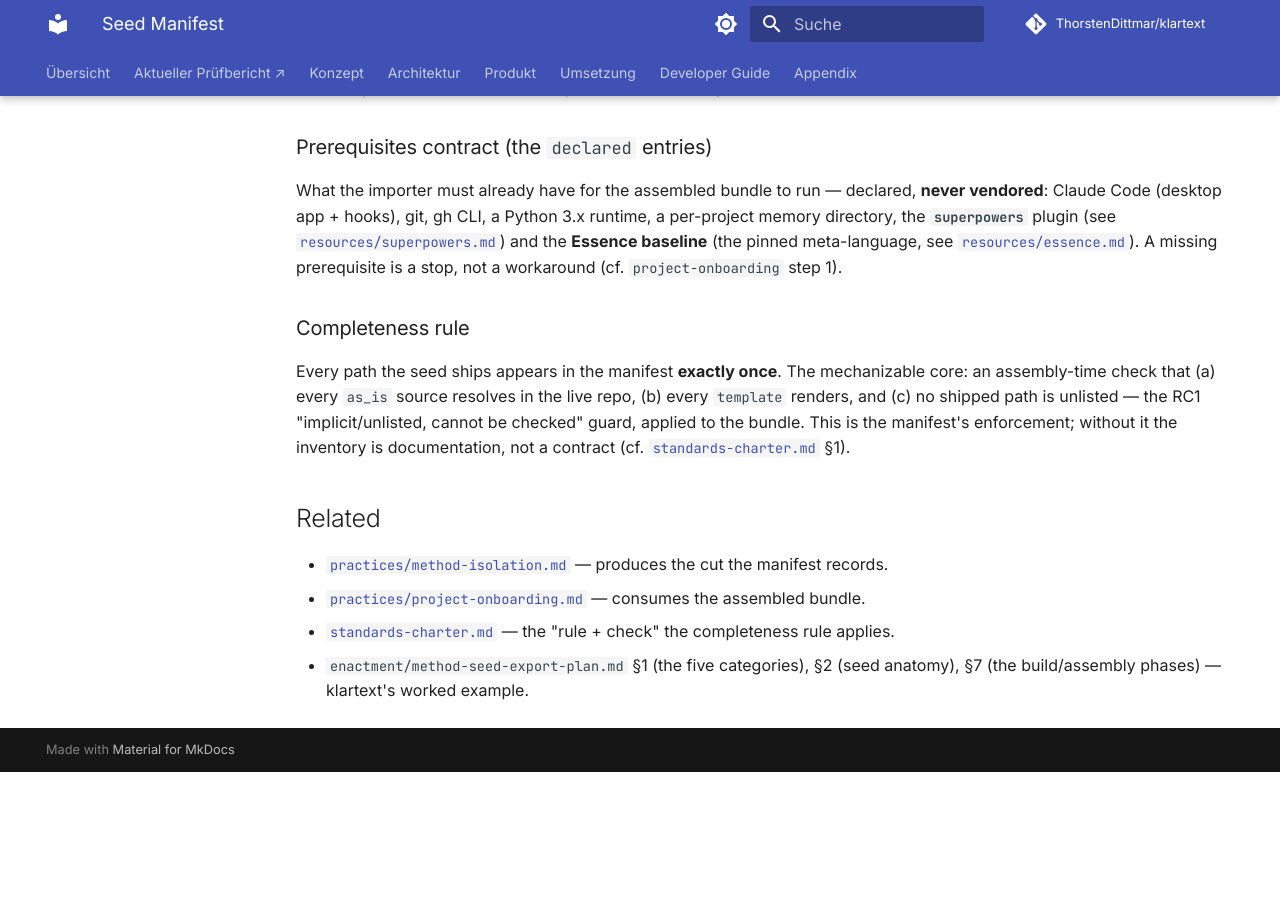
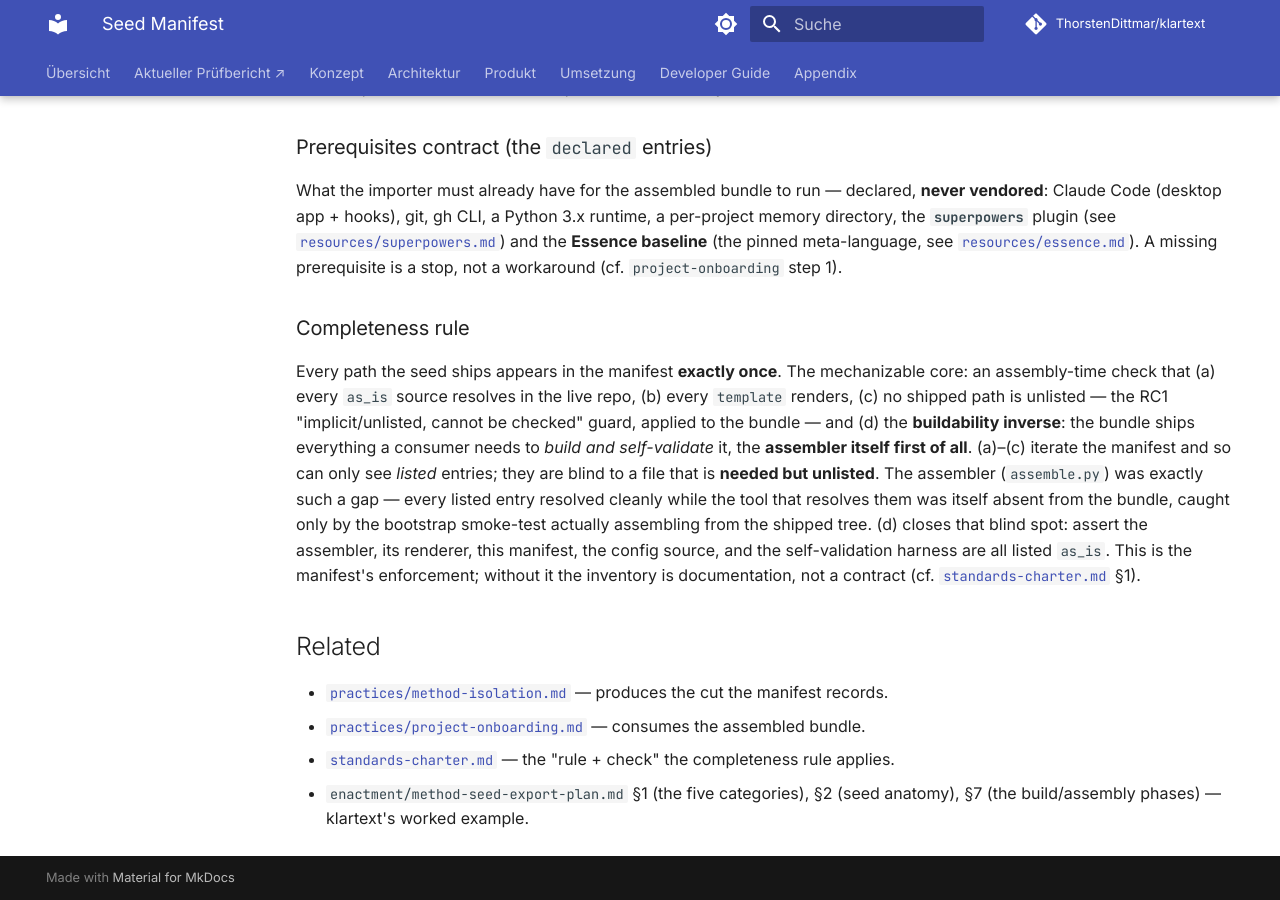
Before and after one commit to ThorstenDittmar/klartext, an MkDocs documentation site: the page built from docs/method/library/seed-manifest.md, in a window 1280 px wide and 900 px high, scrolled down 1649 px. Built offline with MkDocs 1.6.1 and Material for MkDocs 9.7.7, drawn with Linux system fonts in a browser that asks for light colours; comment, search, counter and statistics services are not loaded; before the commit the page ends 2421 px from its top, so only the background shows below that.

Commit message:
docs(method): ship the assembler in the bundle + scope zero-literal DoD (seed #204 follow-up) (#205)
The bootstrap smoke-test (#204) surfaced three composition questions OE owns.
Resolutions:

MANIFEST (Q2): seed/assemble.py was unlisted — the bundle shipped no assembler,
so a consumer could not build it. Add assemble.py (THE assembler), plus
smoke_test.py and bootstrap-smoke-test.yml as as_is for consumer self-validation
(project-onboarding §7 DoD). All three carry zero klartext literals (verified).

DoD scope (Q1): worked-example citations of the source endeavour in as_is L3
method cards are legitimate — they follow the ratified "klartext = worked example"
decision; scrubbing them would destroy the example. project-onboarding §7 now
scopes "zero source-endeavour literal" to the rendered + config outputs (the
global-sed anti-pattern), with the as_is worked-example carve-out explicit.

Completeness rule (lesson): the manifest checks (a)-(c) iterate the manifest and
see only listed entries — blind to a file that is needed-but-unlisted, which is
exactly how assemble.py slipped through a clean 79/0 completeness pass. Add (d),
the buildability inverse: the bundle must ship its own assembler + renderer +
manifest + config + self-validation harness, caught by the smoke-test assembling
from the shipped tree.

plist (Q3) stays deferred — DevOps mechanism (klartext literal in the filename
needs target-path parametrization).

Verified: assemble produces 81 / 1 deferred (plist); the assembler, smoke_test
and workflow all land in the bundle (consumer can build & self-validate).

Rolling: additive correctness fixes to an unshipped artifact; no consumer
contract breaks, no assembly-logic change.

Agent: oe

Co-authored-by: Claude Opus 4.8 (1M context) <noreply@anthropic.com>

```diff
--- a/docs/method/library/seed-manifest.md
+++ b/docs/method/library/seed-manifest.md
@@ -65,9 +65,15 @@ prerequisite is a stop, not a workaround (cf. `project-onboarding` step 1).
 ### Completeness rule
 
 Every path the seed ships appears in the manifest **exactly once**. The mechanizable core: an assembly-time
-check that (a) every `as_is` source resolves in the live repo, (b) every `template` renders, and (c) no shipped
-path is unlisted — the RC1 "implicit/unlisted, cannot be checked" guard, applied to the bundle. This is the
-manifest's enforcement; without it the inventory is documentation, not a contract (cf.
+check that (a) every `as_is` source resolves in the live repo, (b) every `template` renders, (c) no shipped
+path is unlisted — the RC1 "implicit/unlisted, cannot be checked" guard, applied to the bundle — and (d) the
+**buildability inverse**: the bundle ships everything a consumer needs to *build and self-validate* it, the
+**assembler itself first of all**. (a)–(c) iterate the manifest and so can only see *listed* entries; they are
+blind to a file that is **needed but unlisted**. The assembler (`assemble.py`) was exactly such a gap — every
+listed entry resolved cleanly while the tool that resolves them was itself absent from the bundle, caught only
+by the bootstrap smoke-test actually assembling from the shipped tree. (d) closes that blind spot: assert the
+assembler, its renderer, this manifest, the config source, and the self-validation harness are all listed
+`as_is`. This is the manifest's enforcement; without it the inventory is documentation, not a contract (cf.
 [`standards-charter.md`](standards-charter.md) §1).
 
 ## Related
```
Also changed, not shown: docs/method/library/practices/project-onboarding.md (+7 -3 lines), 1 other file.
